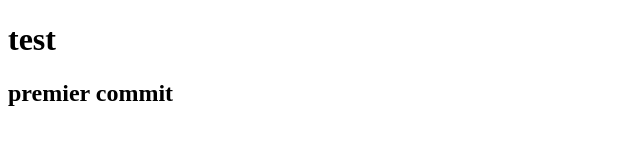
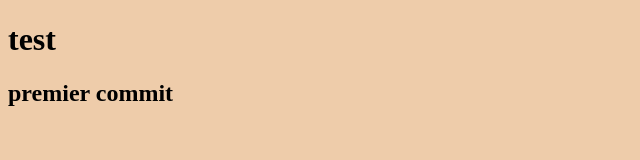
Before and after one commit to cgobbo8/demo, a plain HTML site: page index.html in a window 1280 px wide. Shown: the whole page, without its empty margins (0-640 px from the left). Drawn offline with Linux system fonts and the light colour scheme.

Commit message:
Changement de couleur de fond d'ecran

```diff
--- a/index.html
+++ b/index.html
@@ -4,7 +4,7 @@
     <meta charset="utf-8">
     <title>Demo test</title>
   </head>
-  <body>
+  <body style="background-color : #eca">
     <h1>test</h1>
     <h2>premier commit</h2>
 
```
